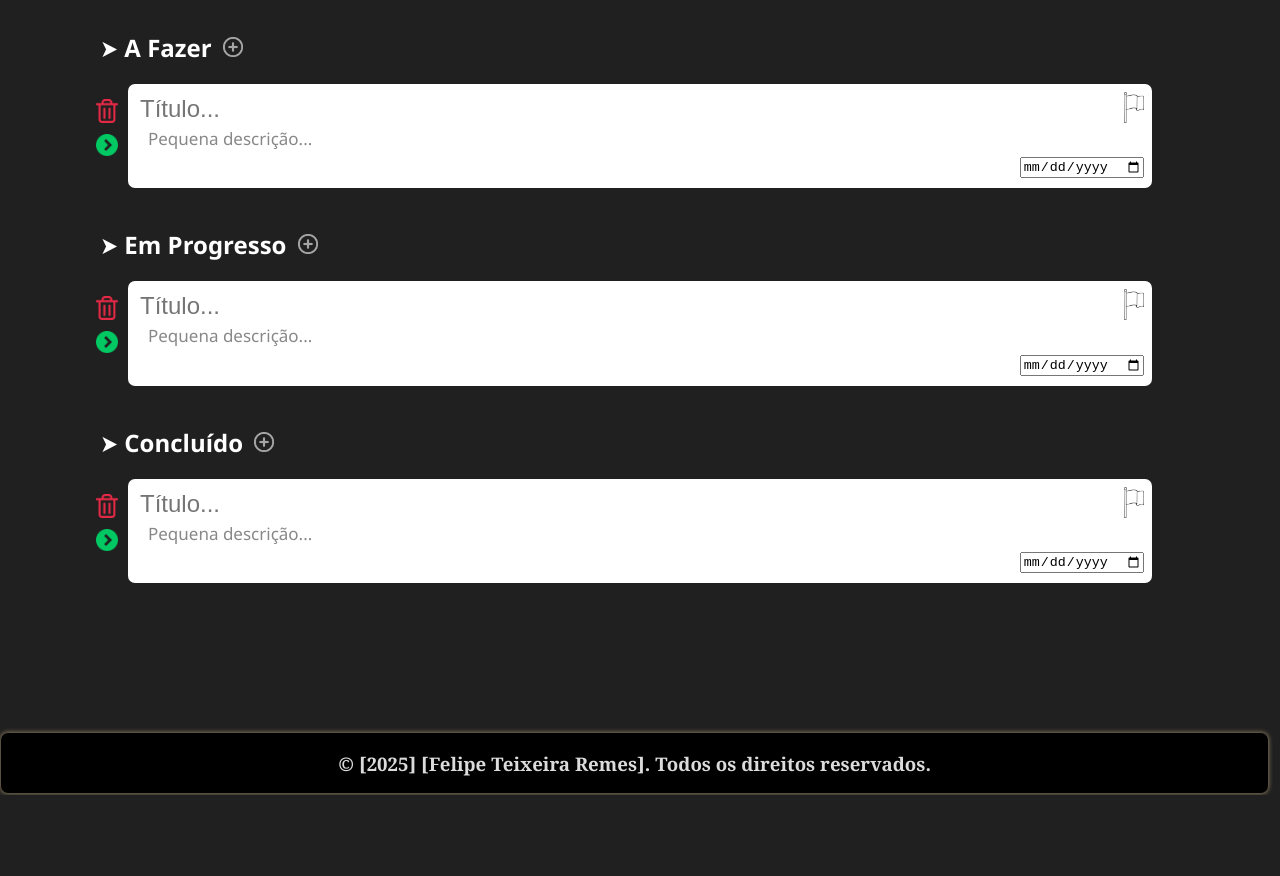
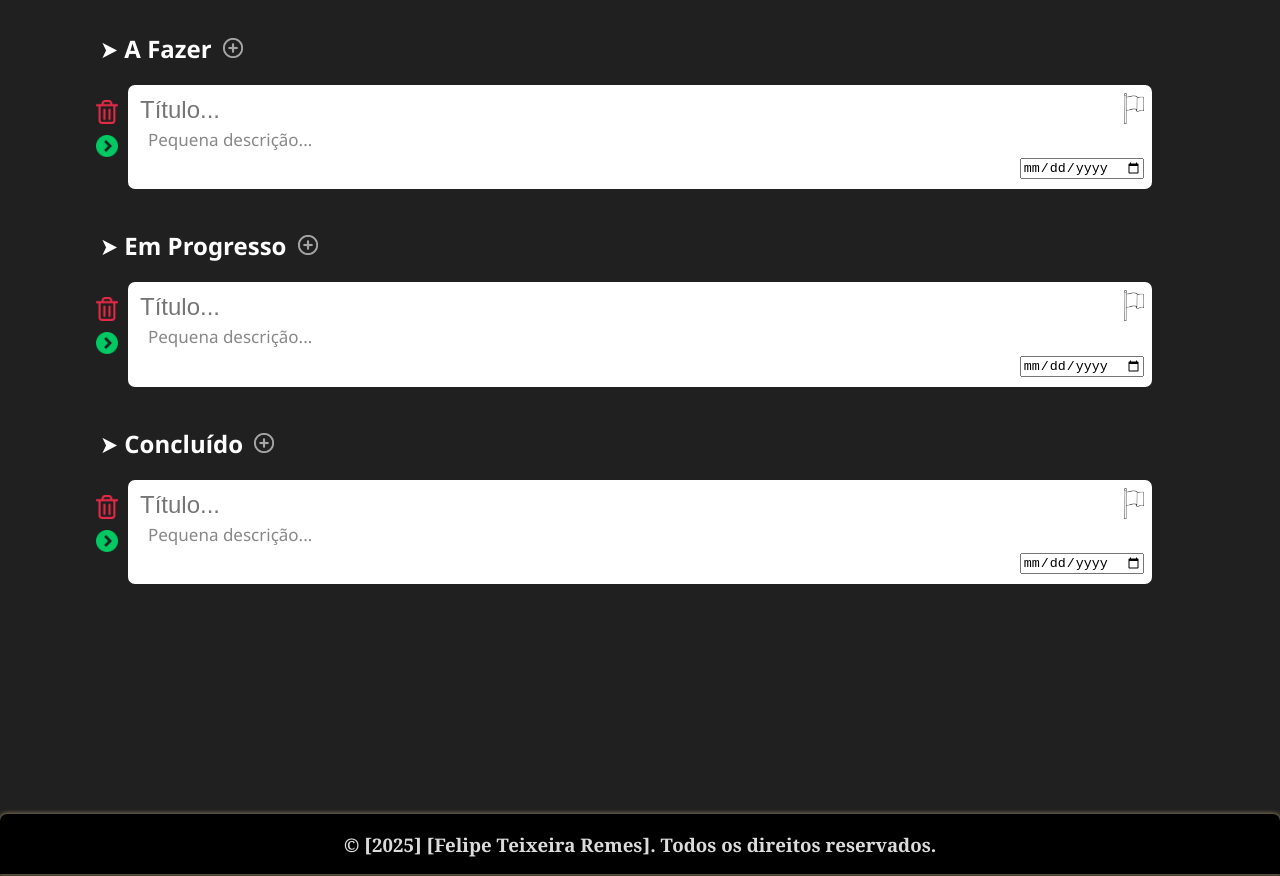
Before and after one commit to FelipeTeixeiraR/TADS01---FinalWebProject, a plain HTML site: page KanbanProject/index.html in a window 1280 px wide. Shown: the part 94-970 px from the top of the page. Before the commit the page ends 889 px from the top, so only its background shows below. Drawn offline with Linux system fonts and the light colour scheme.

Commit message:
finalizada a parte do funcionamento basico do site (gloria)

```diff
--- a/KanbanProject/CSS/index.css
+++ b/KanbanProject/CSS/index.css
@@ -4,6 +4,13 @@ body{
     font-family: 'Franklin Gothic Medium', 'Arial Narrow', Arial, sans-serif;
     min-height: 500px;
     background-color: #202020;
+}
+html, body {
+    height: 100%;
+    margin: 0;
+    padding: 0;
+    display: flex;
+    flex-direction: column;
 }
 
 .HeaderContainer{
@@ -38,7 +45,6 @@ body{
     font-family: 'Segoe UI', Tahoma, Geneva, Verdana, sans-serif;
     color: white;
     margin-top: 40px;
-
     margin-left: 100px;
 }
 
@@ -164,7 +170,6 @@ body{
     width: 22px;
     margin-top: 15px;
     margin-left: -32px;
-
     transition: transform 0.20s ease;
 }
 
@@ -183,25 +188,23 @@ body{
 .next:hover{
     transform: scale(1.1);
 }
+
 .sobre{
     display: flex;
+    justify-content: center;
     align-items: center;
-    justify-content: center;
-    margin: 5px 1px 1px 1px;
     height: 60px;
-    width: 99%;
+    width: 100%;
     background-color: rgb(0, 0, 0);
     box-shadow: 0px 0px 4px 1px rgb(128, 115, 88);
+    border-radius: 7px 7px 0 0;
+    margin-top: 230px;
+    bottom: 0;
+    left: 0;
+}
 
-    border-radius: 7px;
-    margin-top: 150px;
-}
 .copyr{
-
-
     font-family: Georgia, 'Times New Roman', Times, serif;
-
     text-align: center;
-
     color: #dbdbdb;
 }
```
